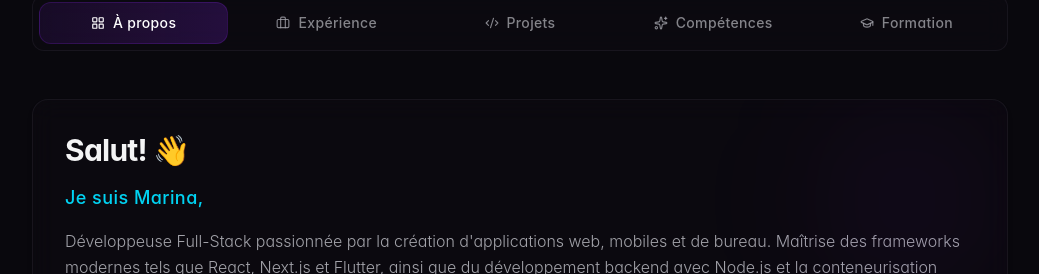
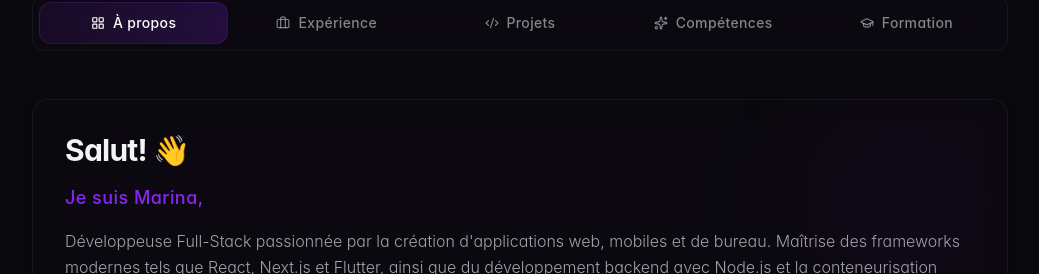
Before and after one commit to MarinaKamel-coder/portfolio-marina, a Next.js app: page / in a window 1280 px wide. Shown: the part 1046-1320 px from the top of the page, without its empty margins (120-1159 px from the left). Built offline with nearby package versions, Linux system fonts and the light colour scheme.

Commit message:
fix: un petit changement

```diff
--- a/src/components/portfolio-tabs.tsx
+++ b/src/components/portfolio-tabs.tsx
@@ -98,7 +98,7 @@ export default function PortfolioTabs() {
             <div className="absolute top-0 right-0 w-[200px] h-[200px] bg-primary/5 blur-[60px] rounded-full pointer-events-none" />
             <div className="space-y-4">
               <h2 className="text-2xl md:text-3xl font-bold tracking-tight text-zinc-100">{DATA.about.title}</h2>
-              <h3 className="text-lg text-cyan-400 font-medium tracking-wide">{DATA.about.subtitle}</h3>
+              <h3 className="text-lg text-primary font-medium tracking-wide">{DATA.about.subtitle}</h3>
               <p className="text-muted-foreground leading-relaxed text-sm sm:text-base font-light">{DATA.about.description}</p>
               <div className="pt-6 border-t border-border/40 mt-6">
                 <p className="text-xs font-bold uppercase tracking-wider text-primary">Objectif professionnel</p>
```
